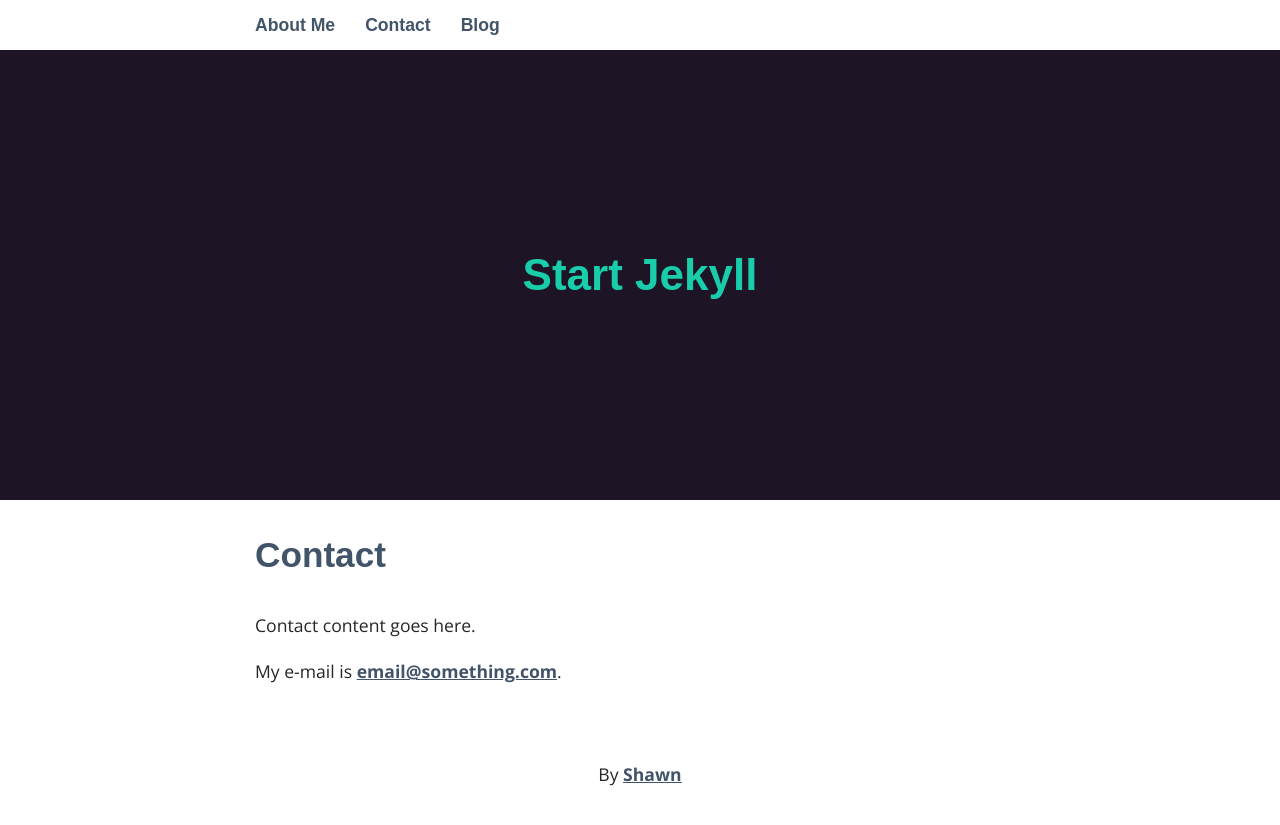
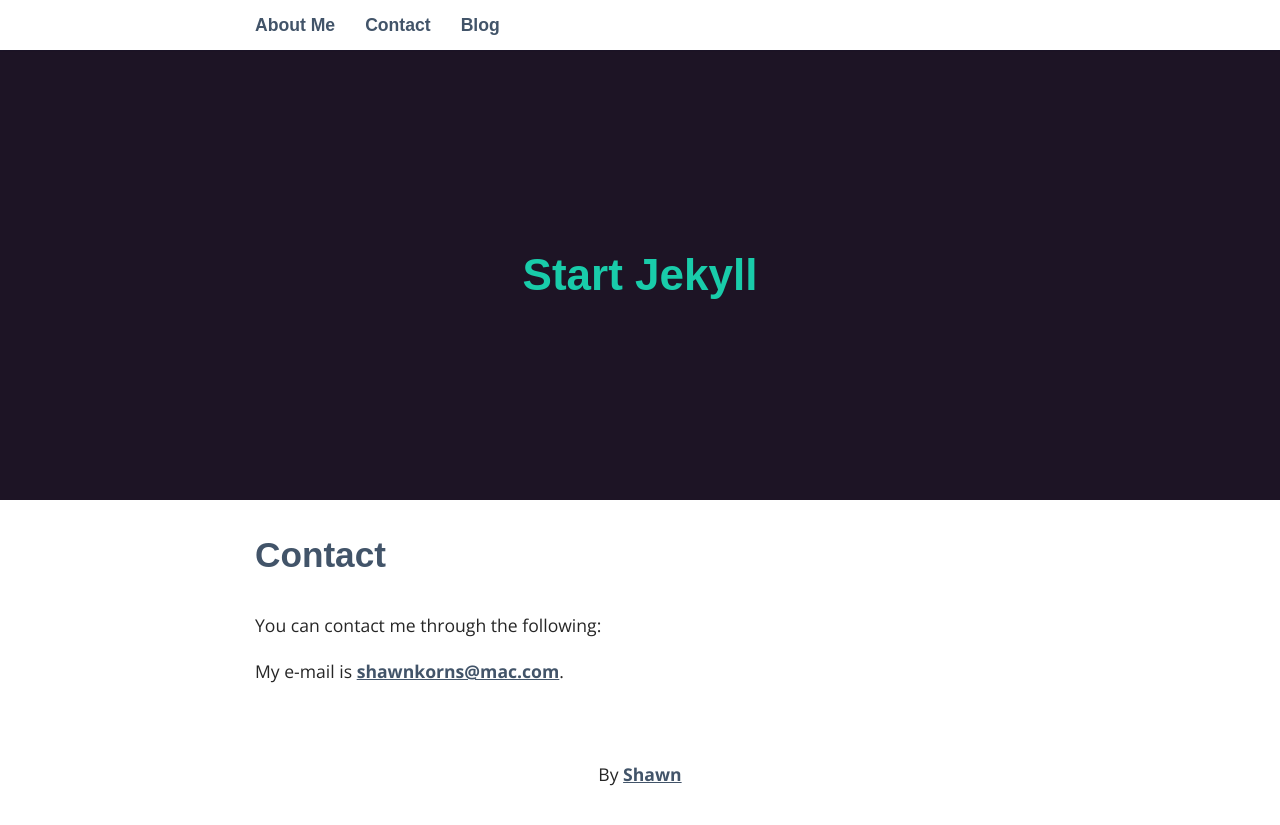
Before and after one commit to Apachemann/startjekyll, a Jekyll site: the page built from _pages/02_contact.md, in a window 1280 px wide. Shown: the top 825 px of the page. Built offline with Jekyll 4.4.1, drawn with Linux system fonts in a browser that asks for light colours; some web fonts are replaced.

Commit message:
Edited Contact

```diff
--- a/_pages/02_contact.md
+++ b/_pages/02_contact.md
@@ -3,7 +3,6 @@ layout: page
 title: Contact
 permalink: /contact/
 ---
+You can contact me through the following:
 
-Contact content goes here.
-
-My e-mail is [email@something.com](mailto:email@something.com).
+My e-mail is [shawnkorns@mac.com](mailto:shawnkorns@mac.com).
```
